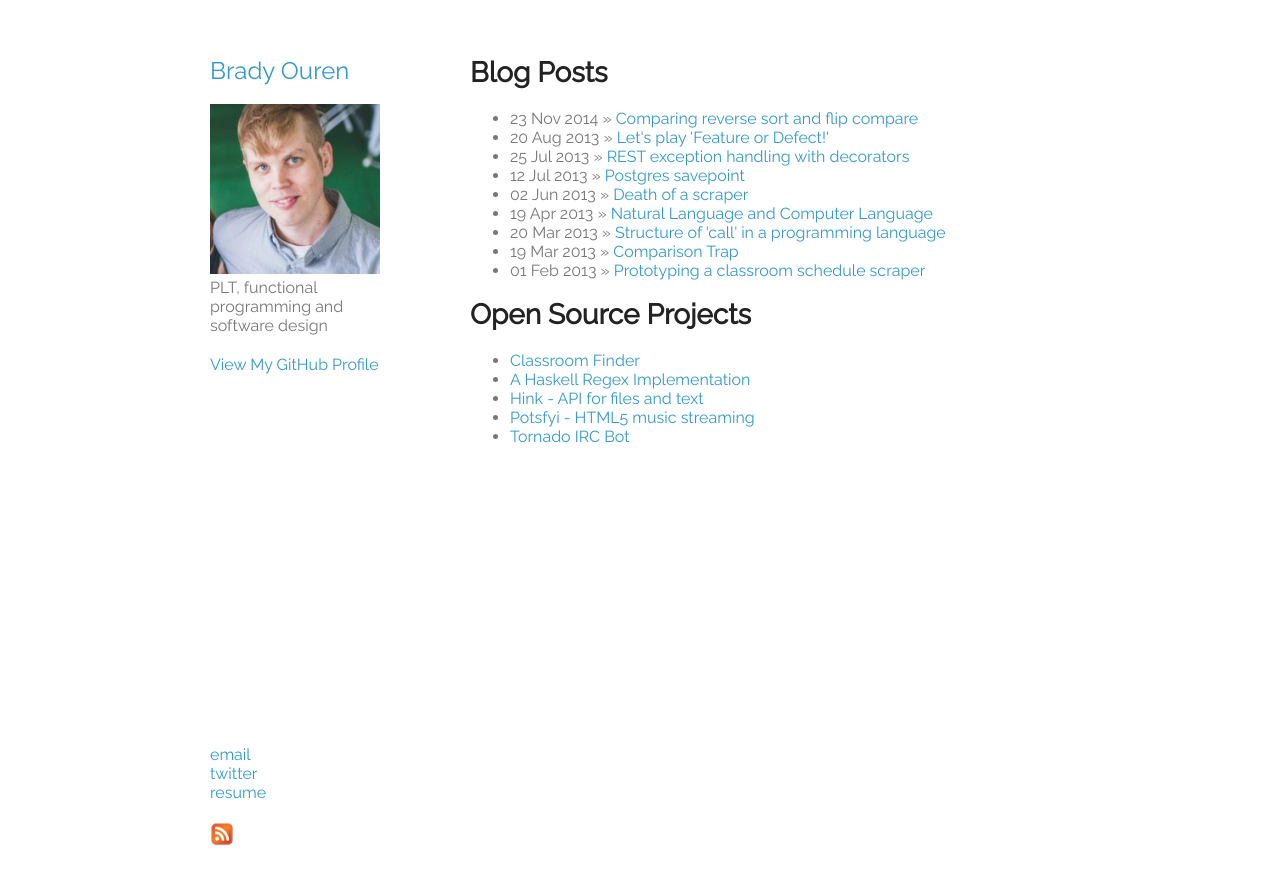
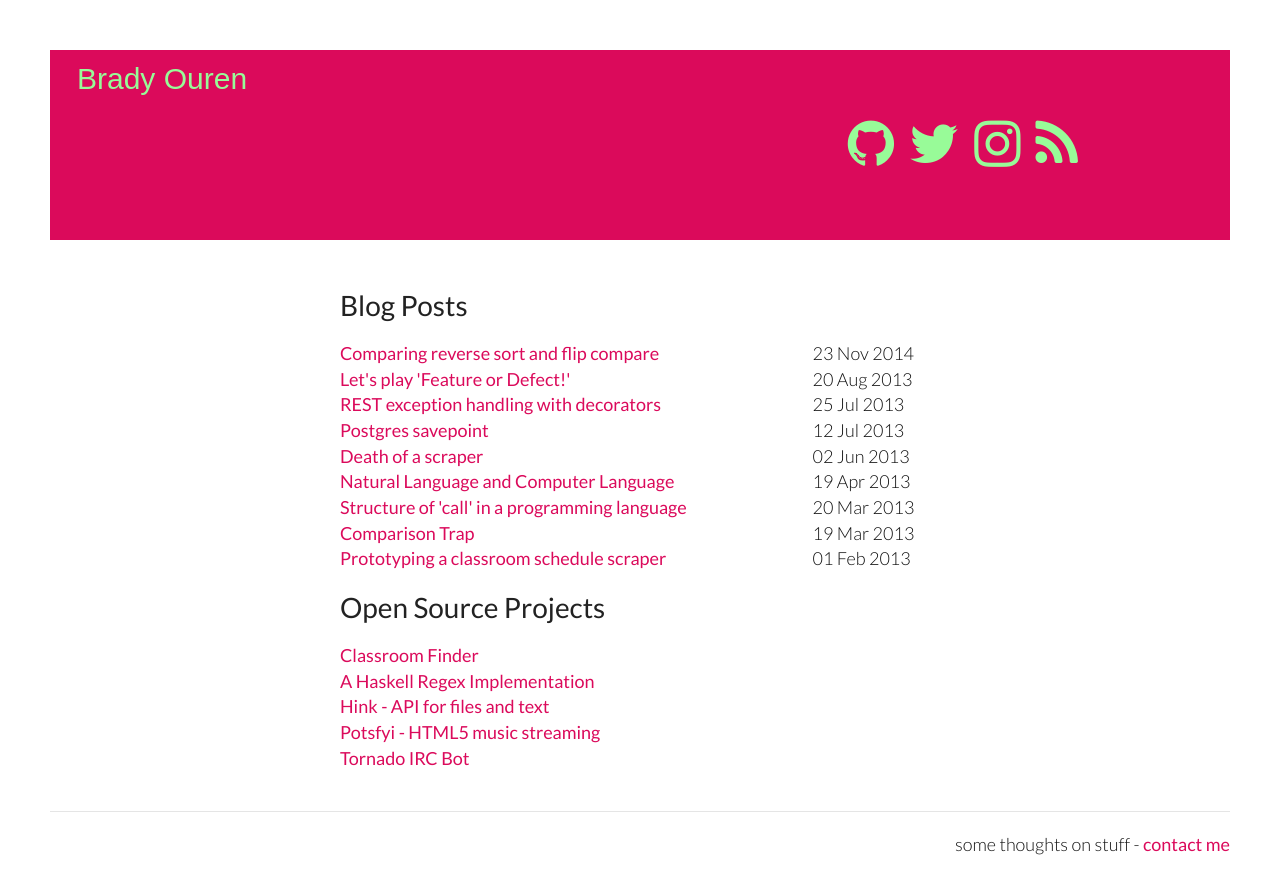
Before and after one commit to tippenein/tippenein.github.io, a Jekyll site: the page built from index.html, in a window 1280 px wide. Shown: the top 894 px of the page. Built offline with Jekyll 4.4.1, drawn with Linux system fonts in a browser that asks for light colours; nearby versions of some CDN libraries.

Commit message:
basically change everything

```diff
--- a/_config.yml
+++ b/_config.yml
@@ -3,3 +3,6 @@ highlighter: pygments
 collections:
   projects:
     output: true
+name: BrdyOrn
+description: some thoughts on stuff
+url: http://brdyorn.com
--- a/_layouts/default.html
+++ b/_layouts/default.html
@@ -5,21 +5,28 @@
     <meta http-equiv="X-UA-Compatible" content="chrome=1">
     <title>Brady Ouren (Tippenein)</title>
 
-    <link href='http://fonts.googleapis.com/css?family=Raleway' rel='stylesheet' type='text/css'>
-    <link rel="stylesheet" href="http://tippenein.github.io/stylesheets/styles.css">
-    <link rel="stylesheet" href="http://tippenein.github.io/stylesheets/pygment_trac.css">
+    <link href='http://fonts.googleapis.com/css?family=Lato' rel='stylesheet' type='text/css'>
+    <link rel="stylesheet" href="//maxcdn.bootstrapcdn.com/bootstrap/3.3.2/css/bootstrap.min.css">
+    <link rel="stylesheet" href="//maxcdn.bootstrapcdn.com/font-awesome/4.3.0/css/font-awesome.min.css">
+    <link rel="stylesheet" href="/stylesheets/styles.css">
+    <link rel="stylesheet" href="/stylesheets/pygment_trac.css">
+    <link rel="alternate" type="application/rss+xml" title="{{ site.name }}" href="{{ site.url }}/feed.xml">
     <meta name="viewport" content="width=device-width, initial-scale=1, user-scalable=no">
     <!--[if lt IE 9]>
     <script src="//html5shiv.googlecode.com/svn/trunk/html5.js"></script>
     <![endif]-->
   </head>
   <body>
-    <div class="wrapper">
-      <header>
-        <h2><a href="/">Brady Ouren</a></h2>
-        <img src="/images/me.jpeg" alt="me" />
-        <p> PLT, functional programming and software design</p>
-        <p class="view"><a href="https://github.com/tippenein">View My GitHub Profile</a></p>
+    <header class="profile row">
+      <div class="col-sm-8">
+        <h2><a class="header-link name" href="/">Brady Ouren</a></h2>
+      </div>
+      <ul class="col-sm-4 list-inline">
+        <li><a class="header-link" href="https://github.com/tippenein"><i class="fa fa-github fa-3x"></i></a></li>
+        <li><a class="header-link" href="https://twitter.com/tippenein"><i class="fa fa-twitter fa-3x"></i></a></li>
+        <li><a class="header-link" href="https://instagram.com/tippenein"><i class="fa fa-instagram fa-3x"></i></a></li>
+        <li><a class="header-link" href="/feed.xml"><i class="fa fa-rss fa-3x"></i></a></li>
+      </ul>
     </header>
     <section>
       <div class="content">
@@ -27,20 +34,11 @@
       </div>
     </section>
     <footer>
-        <div class="contact">
-          <p>
-            <a href="mailto:brady.ouren@gmail.com">email</a><br />
-            <a href="http://twitter.com/tippenein/">twitter</a><br />
-			<a href="/resume.pdf">resume</a>
-          </p>
-        </div>
-        <div class="rss">
-          <a href="http://feeds.feedburner.com/tippenein">
-            <img src="/images/rss.png" height="24" width="24" alt="Subscribe to RSS Feed" />
-          </a>
+      <hr>
+      <div class="pull-right">
+        <p>{{ site.description }} - <a href="mailto:brady.ouren@gmail.com">contact me</a>
       </div>
     </footer>
-    </div>
   <script src="javascripts/scale.fix.js"></script>
   </body>
 </html>
--- a/index.html
+++ b/index.html
@@ -5,14 +5,17 @@ title: Brady Ouren (Tippenein)
 
 <div id="home">
   <h1>Blog Posts</h1>
-  <ul class="posts">
+  <ul class="list-unstyled posts">
     {% for post in site.posts %}
-      <li><span>{{ post.date | date_to_string }}</span> &raquo; <a href="{{ post.url }}">{{ post.title }}</a></li>
+      <li class="row">
+        <a class="col-sm-9" href="{{ post.url }}">{{ post.title }}</a>
+        <div class="col-sm-3">{{ post.date | date_to_string }}</div>
+      </li>
     {% endfor %}
   </ul>
 
   <h1>Open Source Projects</h1>
-  <ul class="projects">
+  <ul class="list-unstyled projects">
     {% for project in site.projects %}
       <li><a href="{{ project.url }}">{{ project.title }}</a></li>
     {% endfor %}
--- a/stylesheets/styles.css
+++ b/stylesheets/styles.css
@@ -2,10 +2,11 @@
 
 body {
   padding:50px;
-  font-family: 'Raleway', sans-serif;
-  /* font:14px/1.5 Lato, "Helvetica Neue", Helvetica, Arial, sans-serif; */
-  color:#777;
+  font-family: 'Lato', sans-serif;
+  text-decoration:none;
+  color:#111;
   font-weight:300;
+  font-size: 18px;
 }
 
 h1, h2, h3, h4, h5, h6 {
@@ -25,6 +26,12 @@ h1 {
   font-size:28px;
 }
 
+.profile {
+  font-family: "Abel",sans-serif;
+  padding: 12px;
+  margin-left:auto;
+  margin-right:auto;
+}
 h2 {
   color:#393939;
 }
@@ -34,16 +41,24 @@ h3, h4, h5, h6 {
 }
 
 a {
-  color:#39c;
+  color:#db0a5b;
   font-weight:400;
-  text-decoration:none;
 }
 
-a small {
-  font-size:11px;
-  color:#777;
-  margin-top:-0.6em;
-  display:block;
+.header-link {
+  color: #98fb98;
+  transition: all 1s ease 0s;
+  transform: translateZ(0px);
+}
+
+.social:hover {
+  color: #111
+}
+
+header {
+  height: 190px;
+  line-height: 190px;
+  background-color: #db0a5b;
 }
 
 .wrapper {
@@ -82,78 +97,12 @@ img {
   max-width:100%;
 }
 
-header {
-  width:170px;
-  float:left;
-  position:fixed;
-}
-
-header ul {
-  list-style:none;
-  height:40px;
-
-  padding:0;
-
-  background: #eee;
-  background: -moz-linear-gradient(top, #f8f8f8 0%, #dddddd 100%);
-  background: -webkit-gradient(linear, left top, left bottom, color-stop(0%,#f8f8f8), color-stop(100%,#dddddd));
-  background: -webkit-linear-gradient(top, #f8f8f8 0%,#dddddd 100%);
-  background: -o-linear-gradient(top, #f8f8f8 0%,#dddddd 100%);
-  background: -ms-linear-gradient(top, #f8f8f8 0%,#dddddd 100%);
-  background: linear-gradient(top, #f8f8f8 0%,#dddddd 100%);
-
-  border-radius:5px;
-  border:1px solid #d2d2d2;
-  box-shadow:inset #fff 0 1px 0, inset rgba(0,0,0,0.03) 0 -1px 0;
-  width:270px;
-}
-
-header li {
-  width:89px;
-  float:left;
-  border-right:1px solid #d2d2d2;
-  height:40px;
-}
-
-header ul a {
-  line-height:1;
-  font-size:11px;
-  color:#999;
-  display:block;
-  text-align:center;
-  padding-top:6px;
-  height:40px;
-}
-
-strong {
-  color:#222;
-  font-weight:700;
-}
-
-header ul li + li {
-  width:88px;
-  border-left:1px solid #fff;
-}
-
-header ul li + li + li {
-  border-right:none;
-  width:89px;
-}
-
-header ul a strong {
-  font-size:14px;
-  display:block;
-  color:#222;
-}
-
 section {
+  margin-left: auto;
+  margin-right: auto;
   width:600px;
-  float:right;
-  padding-bottom:50px;
-}
-
-small {
-  font-size:11px;
+  padding-top:50px;
+  padding-bottom:20px;
 }
 
 hr {
@@ -161,13 +110,6 @@ hr {
   background:#e5e5e5;
   height:1px;
   margin:0 0 20px;
-}
-
-footer {
-  width:270px;
-  float:left;
-  position:fixed;
-  bottom:50px;
 }
 
 @media print, screen and (max-width: 960px) {
@@ -183,39 +125,17 @@ footer {
     width:auto;
   }
 
-  header {
-    padding-right:320px;
-  }
-
   section {
     border:1px solid #e5e5e5;
     border-width:1px 0;
     padding:20px 0;
     margin:0 0 20px;
   }
-
-  header a small {
-    display:inline;
-  }
-
-  header ul {
-    position:absolute;
-    right:50px;
-    top:52px;
-  }
 }
 
 @media print, screen and (max-width: 720px) {
   body {
     word-wrap:break-word;
-  }
-
-  header {
-    padding:0;
-  }
-
-  header ul, header p.view {
-    position:static;
   }
 
   pre, code {
@@ -228,9 +148,6 @@ footer {
     padding:15px;
   }
 
-  header ul {
-    display:none;
-  }
 }
 
 @media print {
```
Also changed, not shown: images/icon48.png (deleted), images/me.jpeg (deleted), images/rss.png (deleted). Lines whose indentation alone changed are shown as unchanged.
